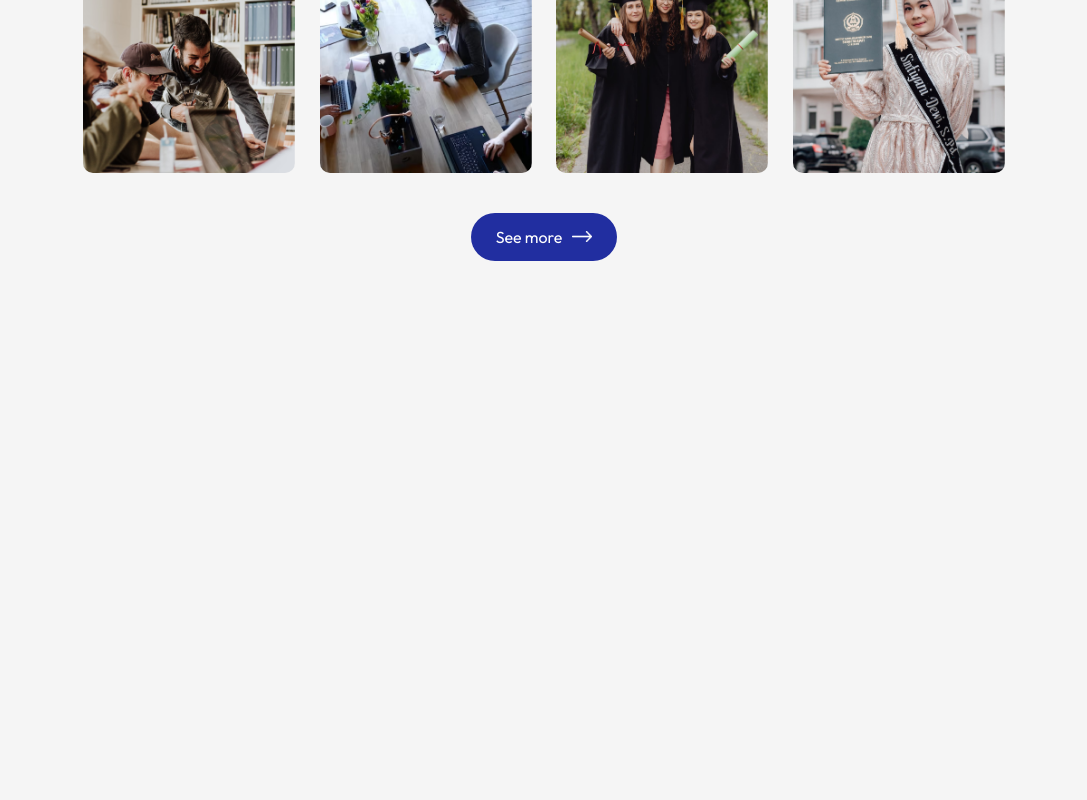
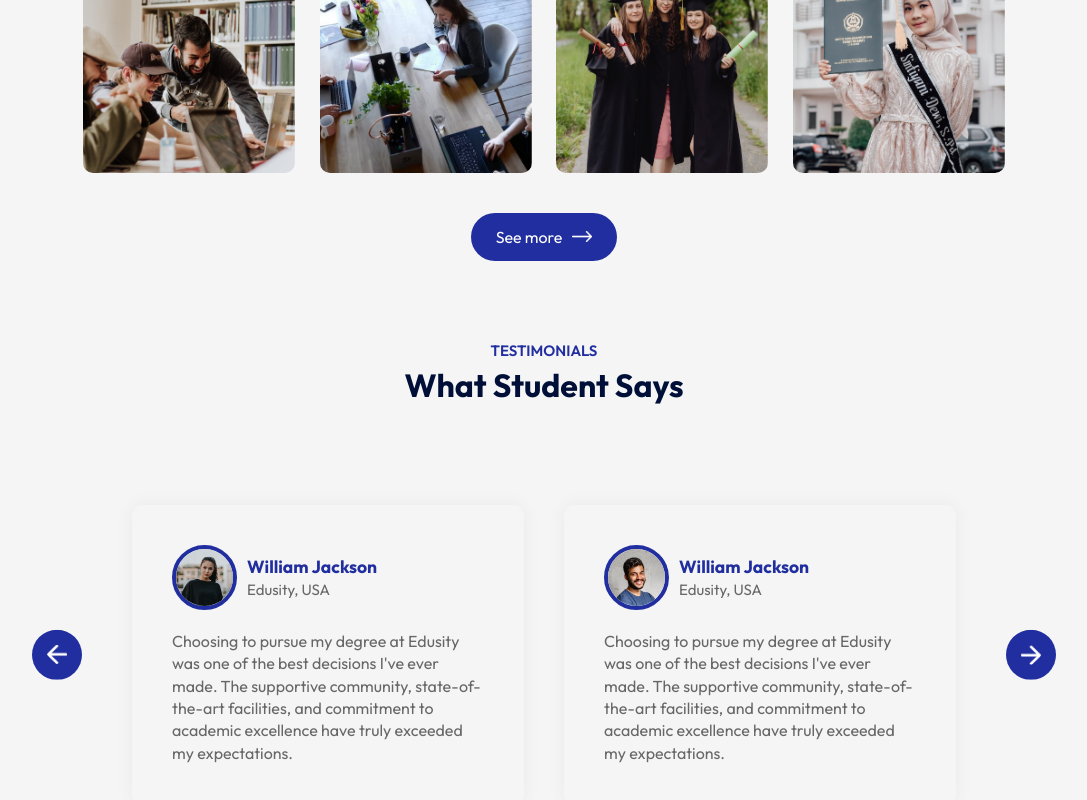
Before and after one commit to imonweb/React-JS-Edusity, a React (Vite) app: page / in a window 1280 px wide. Shown: the part 2132-2932 px from the top of the page, without its empty margins (96-1183 px from the left). Before the commit the page ends 2473 px from the top, so only its background shows below. Built offline with nearby package versions, Linux system fonts and the light colour scheme.

Commit message:
testimonials

```diff
--- a/src/App.jsx
+++ b/src/App.jsx
@@ -5,6 +5,7 @@
 import Title from './Components/Title/Title'
 import About from './Components/About/About'
 import Campus from './Components/Campus/Campus'
+import Testimonials from './Components/Testimonials/Testimonials'
 
 const App = () => {
   return (
@@ -17,6 +18,8 @@
         <About />
         <Title subTitle='Gallery' title='Campus Photos' />
         <Campus />
+        <Title subTitle='Testimonials' title='What Student Says' />
+        <Testimonials />
       </div>
     </div>
   )
--- /dev/null
+++ b/src/Components/Testimonials/Testimonials.jsx
@@ -0,0 +1,92 @@
+import React, { useRef } from 'react'
+import './Testimonials.scss';
+import next_icon from '../../assets/next-icon.png';
+import back_icon from '../../assets/back-icon.png';
+import user1 from '../../assets/user-1.png';
+import user2 from '../../assets/user-2.png';
+import user3 from '../../assets/user-3.png';
+import user4 from '../../assets/user-4.png';
+
+const Testimonials = () => {
+
+  const slider = useRef();
+  let tx = 0;
+
+  const slideForward = () => {
+    if(tx > -50){
+      tx -= 25;
+    }
+    slider.current.style.transform = `translateX(${tx}%)`
+  }
+  const slideBackward = () => {
+    if(tx < 0){
+      tx += 25;
+    }
+    slider.current.style.transform = `translateX(${tx}%)`
+  }
+
+  return (
+    <div className='testimonials'>
+      <img src={next_icon} alt="" className='next-btn' onClick={slideForward} />
+      <img src={back_icon} alt="" className='back-btn' onClick={slideBackward}/>
+      <div className="slider">
+        <ul ref={slider}>
+
+          <li>
+            <div className="slide">
+              <div className="user-info">
+                <img src={user1} alt="" />
+                <div>
+                  <h3>William Jackson</h3>
+                  <span>Edusity, USA</span>
+                </div>
+              </div>
+              <p>Choosing to pursue my degree at Edusity was one of the best decisions I've ever made. The supportive community, state-of-the-art facilities, and commitment to academic excellence have truly exceeded my expectations.</p>
+            </div>
+          </li>
+
+          <li>
+            <div className="slide">
+              <div className="user-info">
+                <img src={user2} alt="" />
+                <div>
+                  <h3>William Jackson</h3>
+                  <span>Edusity, USA</span>
+                </div>
+              </div>
+              <p>Choosing to pursue my degree at Edusity was one of the best decisions I've ever made. The supportive community, state-of-the-art facilities, and commitment to academic excellence have truly exceeded my expectations.</p>
+            </div>
+          </li>
+
+          <li>
+            <div className="slide">
+              <div className="user-info">
+                <img src={user3} alt="" />
+                <div>
+                  <h3>William Jackson</h3>
+                  <span>Edusity, USA</span>
+                </div>
+              </div>
+              <p>Choosing to pursue my degree at Edusity was one of the best decisions I've ever made. The supportive community, state-of-the-art facilities, and commitment to academic excellence have truly exceeded my expectations.</p>
+            </div>
+          </li>
+
+          <li>
+            <div className="slide">
+              <div className="user-info">
+                <img src={user4} alt="" />
+                <div>
+                  <h3>William Jackson</h3>
+                  <span>Edusity, USA</span>
+                </div>
+              </div>
+              <p>Choosing to pursue my degree at Edusity was one of the best decisions I've ever made. The supportive community, state-of-the-art facilities, and commitment to academic excellence have truly exceeded my expectations.</p>
+            </div>
+          </li>
+        </ul>
+      </div>
+    </div>
+  )
+}
+
+export default Testimonials
--- /dev/null
+++ b/src/Components/Testimonials/Testimonials.scss
@@ -0,0 +1,68 @@
+.testimonials {
+  margin: 80px auto;
+  padding: 0px 80px;
+  position: relative;
+
+  .next-btn, .back-btn {
+    position: absolute;
+    top: 50%;
+    right: 0px;
+    transform: translateY(-50%);
+    padding: 15px;
+    width: 50px;
+    border-radius: 50%;
+    cursor: pointer;
+    background: #212EA0;
+  }
+
+  .back-btn {
+    right: auto;
+    left: 0;
+  }
+
+  .slider {
+    overflow: hidden;
+
+    ul {
+      display: flex;
+      width: 200%;
+      overflow-x: hidden;
+      transition: 0.5s;
+
+      /*  slider move forward to next user*/
+      // transform: translateX(-25%);
+
+      li {
+        list-style: none;
+        width: 50%;
+        padding: 20px;
+      }
+    }
+
+    .slide {
+      box-shadow : 0 0 20px rgba(0,0,0,0.05);
+      padding: 40px;
+      border-radius: 10px;
+      color: #676767;
+      line-height: 1.4;
+
+      img {
+        width: 65px;
+        border-radius: 50%;
+        margin-right: 10px;
+        border: 4px solid #212EA0;
+      }
+
+      .user-info {
+        display: flex;
+        align-items: center;
+        margin-bottom: 20px;
+        font-size: 15px;
+
+        h3 {
+          color: #212EA0;
+        }
+      }
+    }
+  }
+}  // testimonials
```
